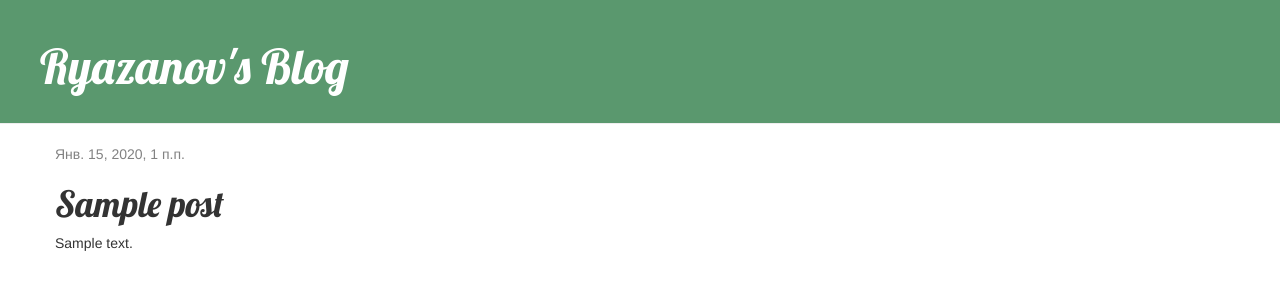
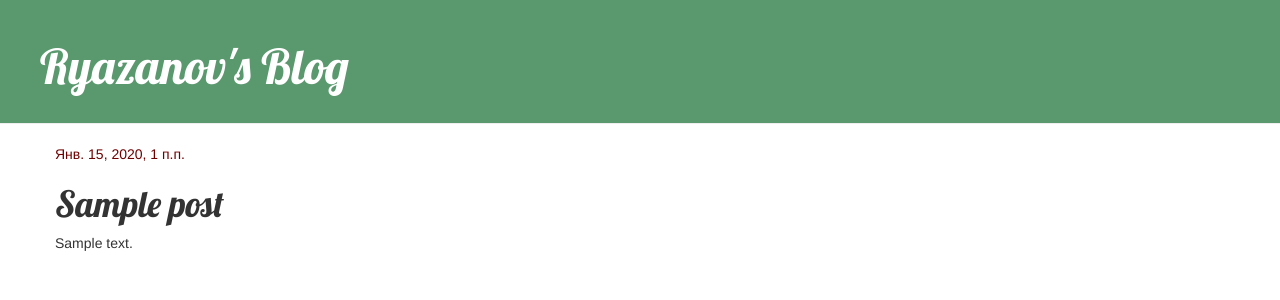
Before and after one commit to avryazanov/my-first-blog, a Django app: page /post/1/ in a window 1280 px wide. Shown: the top 300 px of the page. Run offline with Django 3.2, Linux system fonts and the light colour scheme; tables that the repository leaves empty hold one stand-in row (values such as "Sample post"); some libraries are stand-ins or nearby versions.

Commit message:
Added CSS colou54wr

```diff
--- a/blog/static/CSS/blog1.css
+++ b/blog/static/CSS/blog1.css
@@ -19,7 +19,7 @@ h1, h2, h3, h4 {
 }
 
 .date {
-    color: #828282;
+    color: #700000;
 }
 
 .save {
@@ -42,5 +42,5 @@ h1, h2, h3, h4 {
 }
 
 .post h1 a, .post h1 a:visited {
-    color: #000000;
+    color: #970909;
 }
```
